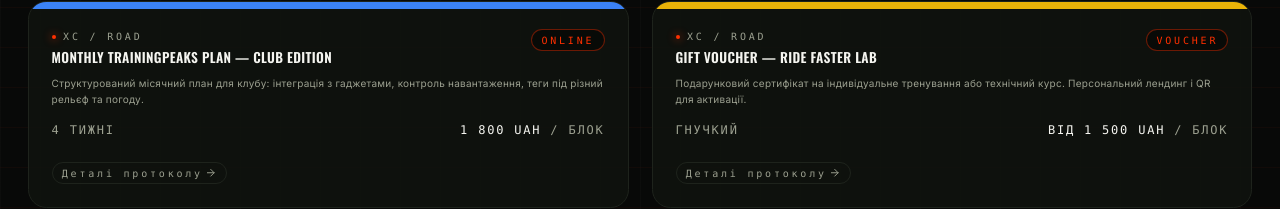
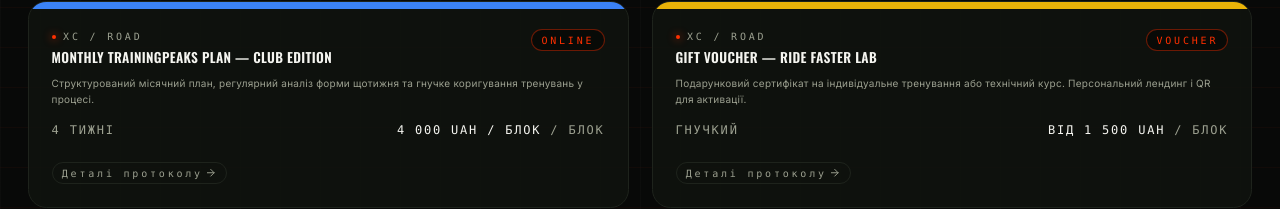
Before and after one commit to VasileAdicto/bikelab-site, a Next.js app: page /training in a window 1280 px wide. Shown: the part 513-722 px from the top of the page. Built offline with nearby package versions, Linux system fonts and the light colour scheme.

Commit message:
Update training plan description and pricing to reflect new features and structure.

```diff
--- a/src/app/training/page.tsx
+++ b/src/app/training/page.tsx
@@ -26,8 +26,8 @@ const trainings = [
     level: "All" as const,
     stripeColor: "blue" as const,
     description:
-      "Структурований місячний план для клубу: інтеграція з гаджетами, контроль навантаження, теги під різний рельєф та погоду.",
-    price: "1 800 UAH",
+      "Структурований місячний план, регулярний аналіз форми щотижня та гнучке коригування тренувань у процесі.",
+    price: "4 000 UAH / блок",
     duration: "4 тижні",
     badge: "online",
   },
```
